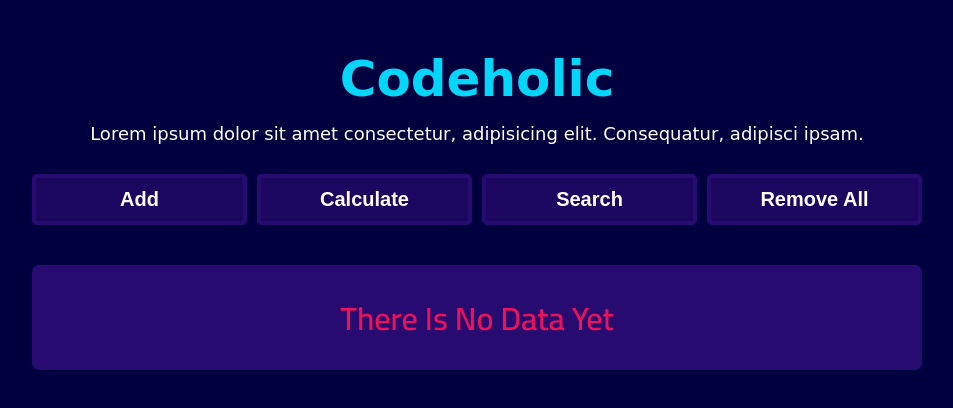
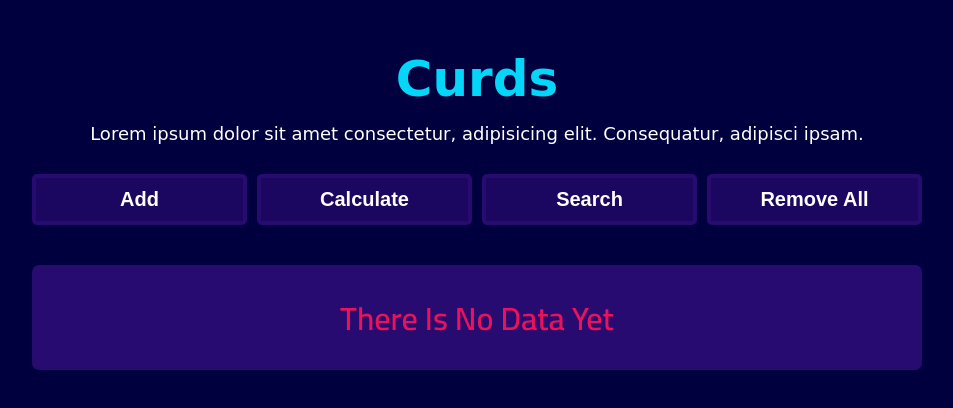
Before and after one commit to SomeOne-49/CRUDS, a plain HTML site: page index.html in a window 1280 px wide. Shown: the whole page, without its empty margins (163-1116 px from the left). Drawn offline with Linux system fonts and the light colour scheme; a web font is replaced by a local one.

Commit message:
Update index.html

```diff
--- a/index.html
+++ b/index.html
@@ -12,7 +12,7 @@
   <body>
     <div class="container">
       <div class="head">
-        <h1>Codeholic</h1>
+        <h1>Curds</h1>
         <p>Lorem ipsum dolor sit amet consectetur, adipisicing elit. Consequatur, adipisci ipsam.</p>
       </div>
       <section>
```
